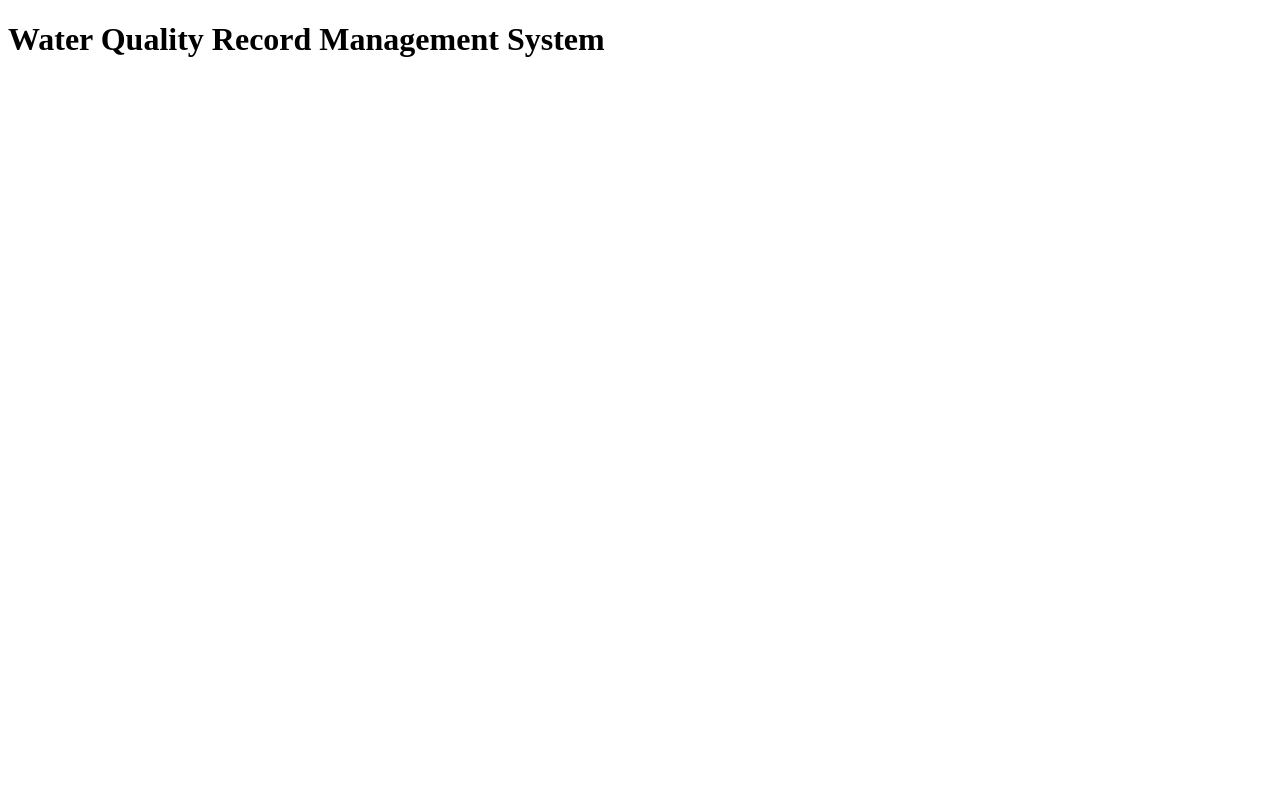
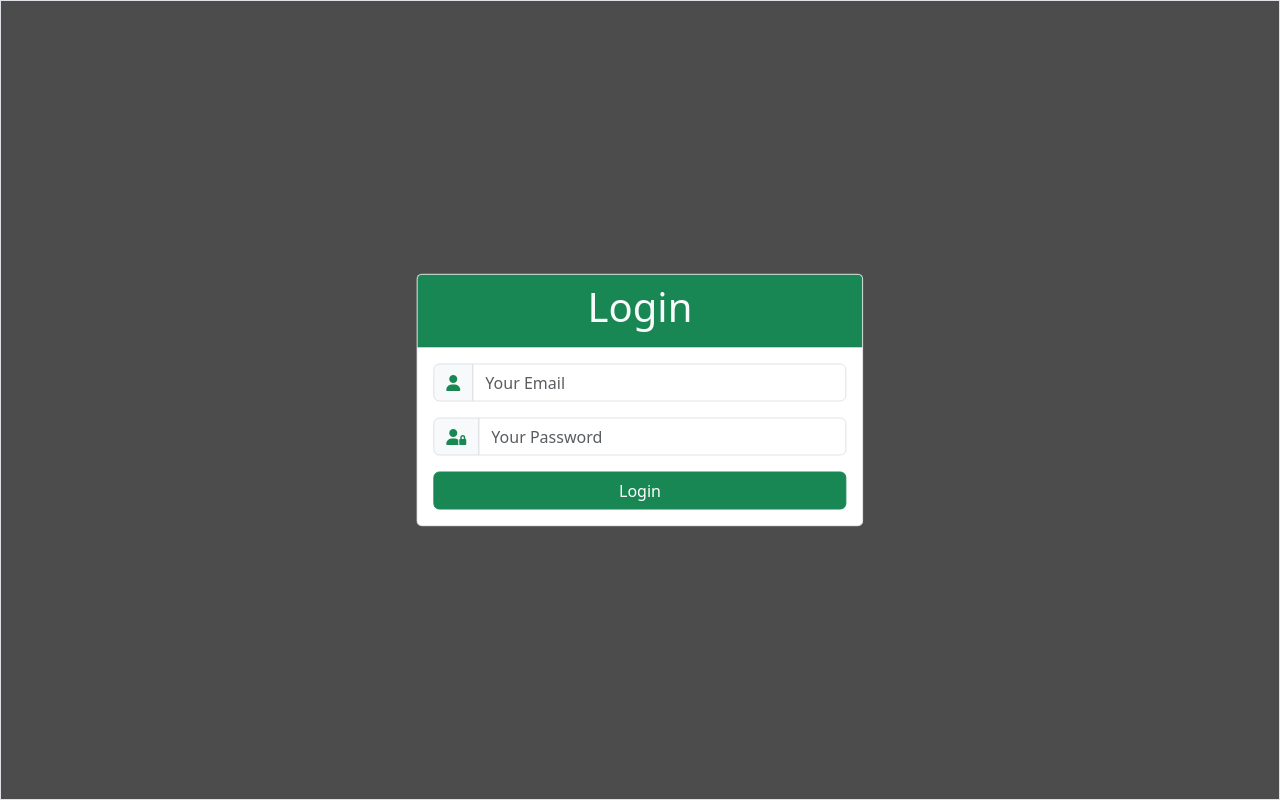
Before and after one commit to JerrysCode555/waterqualityrecordmanagementsystem, a PHP site: page / in a window 1280 px wide. Run offline with PHP 8.4, Linux system fonts and the light colour scheme; some libraries are stand-ins or nearby versions.

Commit message:
first commit

```diff
--- /dev/null
+++ b/assets/css/style.css
@@ -0,0 +1,31 @@
+html{
+     padding: 0;
+     margin: 0;
+}
+
+/* Login Page */
+.bootstrap-card-login-form-wrap{
+     width: 100%;
+     height: 100vh;
+     position: relative;
+}
+.boostrap-card-wrap{
+     position: absolute;
+     top: 50%;
+     left: 50%;
+     width: 35%;
+     transform: translate(-50%, -50%);
+     z-index: 999;
+}
+.bootstrap-card-login-form-wrap::after {
+     content: "";
+     position: absolute;
+     top: 0;
+     left: 0;
+     width: 100%;
+     height: 100%;
+     background-color: rgba(0, 0, 0,.7); /* Overlay color */
+}
+.bootstrap-card-login-form-wrap .boostrap-card-wrap .card-body{
+     padding: 50px auto !important;
+}
--- /dev/null
+++ b/footer.php
@@ -0,0 +1,8 @@
+<footer class="footer"></footer>
+
+<!-- Bootstrap -->
+<script src="https://cdn.jsdelivr.net/npm/@popperjs/core@2.11.8/dist/umd/popper.min.js" integrity="sha384-I7E8VVD/ismYTF4hNIPjVp/Zjvgyol6VFvRkX/vR+Vc4jQkC+hVqc2pM8ODewa9r" crossorigin="anonymous"></script>
+<script src="https://cdn.jsdelivr.net/npm/bootstrap@5.3.2/dist/js/bootstrap.min.js" integrity="sha384-BBtl+eGJRgqQAUMxJ7pMwbEyER4l1g+O15P+16Ep7Q9Q+zqX6gSbd85u4mG4QzX+" crossorigin="anonymous"></script>
+
+</body>
+</html>
--- /dev/null
+++ b/form-actions/validate-user.php
@@ -0,0 +1 @@
+<?php
--- /dev/null
+++ b/forms/login-form.php
@@ -0,0 +1,18 @@
+
+<form class="" method="POST" action="form-actions/validate-user.php">
+     <div class="card-body">
+          <div class="input-group mb-3">
+               <span class="input-group-text" id="basic-addon1">
+                    <i class="fa-solid fa-user" style="color: #198754;"></i>
+               </span>
+               <input type="email" class="form-control" placeholder="Your Email" name="email">
+          </div>
+          <div class="input-group mb-3">
+               <span class="input-group-text" id="basic-addon1">
+                    <i class="fa-solid fa-user-lock" style="color: #198754;"></i>
+               </span>
+               <input type="password" class="form-control" placeholder="Your Password" name="password">
+          </div>
+          <button type="submit" class="btn btn-success w-100" name="login">Login</button>
+     </div>
+</form>
--- /dev/null
+++ b/header.php
@@ -0,0 +1,22 @@
+<!DOCTYPE html>
+<html lang="en">
+<head>
+     <meta charset="UTF-8">
+     <meta name="viewport" content="width=device-width, initial-scale=1.0">
+     <title>Home</title>
+
+     <!-- Bootstrap -->
+     <link href="https://cdn.jsdelivr.net/npm/bootstrap@5.3.2/dist/css/bootstrap.min.css" rel="stylesheet" integrity="sha384-T3c6CoIi6uLrA9TneNEoa7RxnatzjcDSCmG1MXxSR1GAsXEV/Dwwykc2MPK8M2HN" crossorigin="anonymous">
+
+     <!-- Main External CSS -->
+     <link rel="stylesheet" href="assets/css/style.css">
+
+     <!-- Font Awesome -->
+     <script src="https://kit.fontawesome.com/feeac4b8b5.js" crossorigin="anonymous"></script>
+
+
+</head>
+<body>
+     <header class="header">
+
+     </header>
--- a/index.php
+++ b/index.php
@@ -1,13 +1,5 @@
-<!DOCTYPE html>
-<html lang="en">
-<head>
-     <meta charset="UTF-8">
-     <meta name="viewport" content="width=device-width, initial-scale=1.0">
-     <title>Home</title>
-</head>
-<body>
+<?php include 'header.php' ?>
 
-<h1>Water Quality Record Management System</h1>
+<?php include 'pages/login.php' ?>
 
-</body>
-</html>
+<?php include 'footer.php' ?>
--- /dev/null
+++ b/pages/login.php
@@ -0,0 +1,14 @@
+<?php include 'header.php' ?>
+
+<div class="main border bootstrap-card-login-form-wrap">
+     <div class="card text-center boostrap-card-wrap">
+          <div class="card-header bg-success text-white h-50">
+               <h1 class="text-light">Login</h1>
+          </div>
+          <!-- Login Form -->
+          <?php include 'forms/login-form.php' ?>
+          <!-- Login Form -->
+     </div>
+</div>
+
+<?php include 'footer.php' ?>
```
Also changed, not shown: config.php (added, +26 -0 lines).
